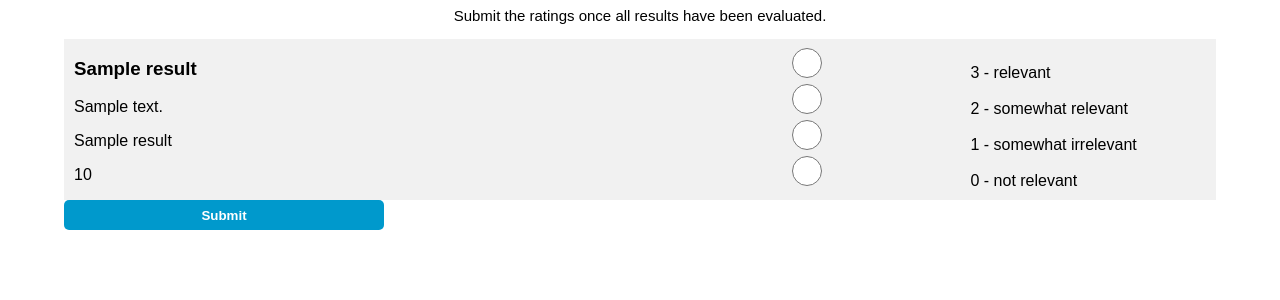
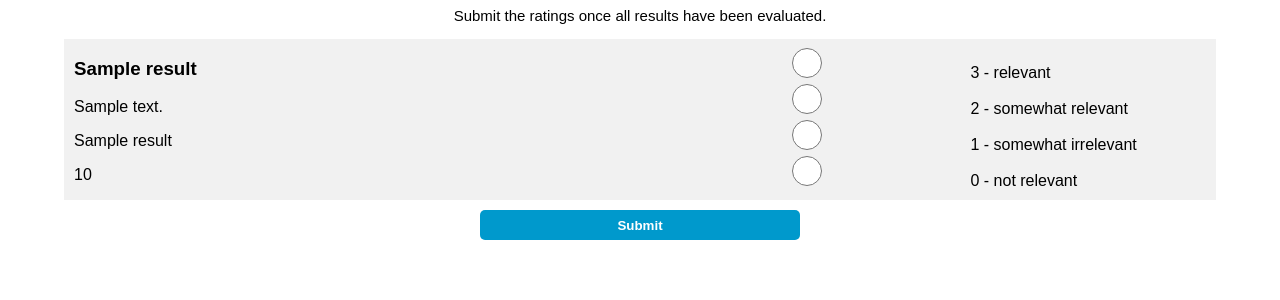
Before and after one commit to martinbg1/rdf-ir, a Flask app: template WebApp/templates/survey.html in a window 1280 px wide. Shown: the part 294-594 px from the top of the page. Run offline with Flask 2, Linux system fonts and the light colour scheme; the template is opened without the code that fills it: most values are stand-ins (such as "Sample title", 1, 10 or a date in 2020).

Commit message:
center submit button

```diff
--- a/WebApp/static/css/main.css
+++ b/WebApp/static/css/main.css
@@ -105,6 +105,10 @@ fieldset{
 }
 
 .submit{
+    text-align: center;
+}
+
+.submit input{
     padding: 7px;
     background-color: #0099CC; /* Blue background color */
     border-radius: 5px; /* Curve of border corners */
--- a/WebApp/templates/survey.html
+++ b/WebApp/templates/survey.html
@@ -41,6 +41,8 @@
         </fieldset>
     </div>
     {% endfor %}
-    <input class ="submit" type="submit"/>
+    <div class="submit">
+        <input type="submit"/>
+    </div>
 </form>
 {% endblock %}
```
